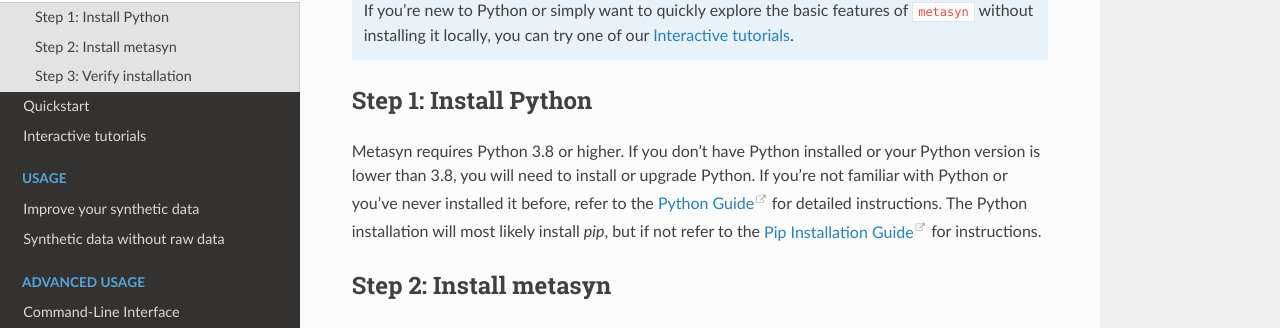
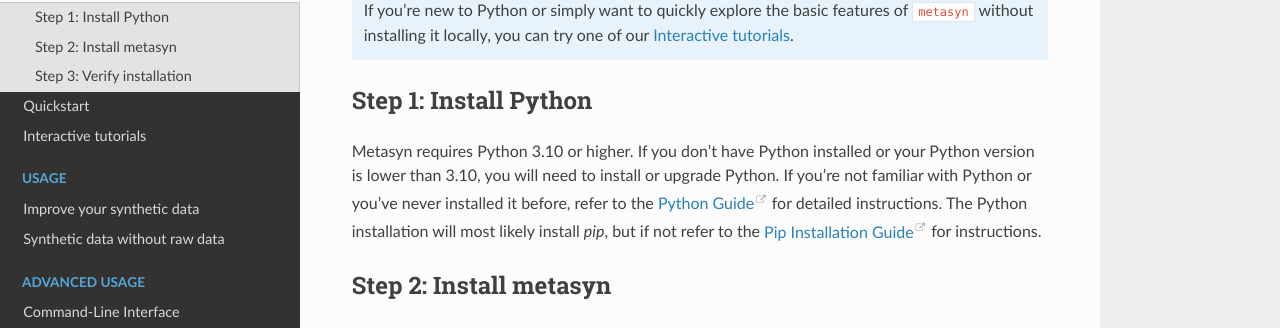
Before and after one commit to sodascience/metasyn, a Sphinx documentation site: the page built from docs/source/installation.rst, in a window 1280 px wide and 1075 px high. Shown: the part 251-579 px from the top of the window. Built offline with Sphinx 7.4.7 and the Read the Docs theme 3.1.0, drawn with Linux system fonts in a browser that asks for light colours.

Commit message:
Small updates to the documentation

```diff
--- a/docs/source/installation.rst
+++ b/docs/source/installation.rst
@@ -10,7 +10,7 @@
 Step 1: Install Python
 ----------------------
 
-Metasyn requires Python 3.8 or higher. If you don't have Python installed or your Python version is lower than 3.8, you will need to install or upgrade Python.
+Metasyn requires Python 3.10 or higher. If you don't have Python installed or your Python version is lower than 3.10, you will need to install or upgrade Python.
 If you're not familiar with Python or you've never installed it before, refer to the `Python Guide <https://docs.python-guide.org/starting/installation/>`_ for detailed instructions.
 The Python installation will most likely install `pip`, but if not refer to the `Pip Installation Guide <https://pip.pypa.io/en/stable/installation/>`_ for instructions.
 
--- a/docs/source/quick_start.rst
+++ b/docs/source/quick_start.rst
@@ -45,7 +45,7 @@
 
 To finish loading the dataset, we can either use the :meth:`polars.read_csv` function or the ``metasyn``
 :func:`metasyn.file.read_csv` function. The advantage of the latter is that with it metasyn will remember the
-specifics of the file format of your file (for example if your separator between columns was a `,` or `;`)
+specifics of the file format of your file (for example if your separator between columns was a ``,`` or ``;``)
 and when writing the synthetic data file, this can be reused.
 
 .. note::
--- a/docs/source/what_is_metasyn.rst
+++ b/docs/source/what_is_metasyn.rst
@@ -22,7 +22,7 @@
 - **Easy**: Creating your first synthetic dataset shouldn't take more than 15 minutes with our :doc:`quickstart <quick_start>`.
 - **Fast**: Creating synthetic data takes mere seconds for medium sized (~1000 rows) datasets.
 - **Safe and Understandable Synthetic Data**: As little information as possible is retained from the original dataset, and you can inspect and understand exactly which information is used to create your synthetic data.
-- **Flexible**: You can :doc:`adjust <improve_synth>` the synthetic data columns to your liking, create your own distributions, extension and more.
+- **Flexible**: You can :doc:`adjust <improve_synth>` the synthetic data columns to your liking, create your own distributions, plugins and more.
 - **Data Type Support**: Metasyn supports generating synthetic data for a variety of common data types including ``categorical``, ``string``, ``integer``, ``float``, ``date``, ``time``, and ``datetime``.
 - **Integration with Faker**: Metasyn integrates with the `faker <https://github.com/joke2k/faker>`__ package, a Python library for generating fake data such as names and emails. Allowing for more realistic synthetic data.
 - **Structured String Detection**: Metasyn identifies structured strings within your dataset, which can include formatted text, codes, identifiers, or any string that follows a specific pattern.
```
